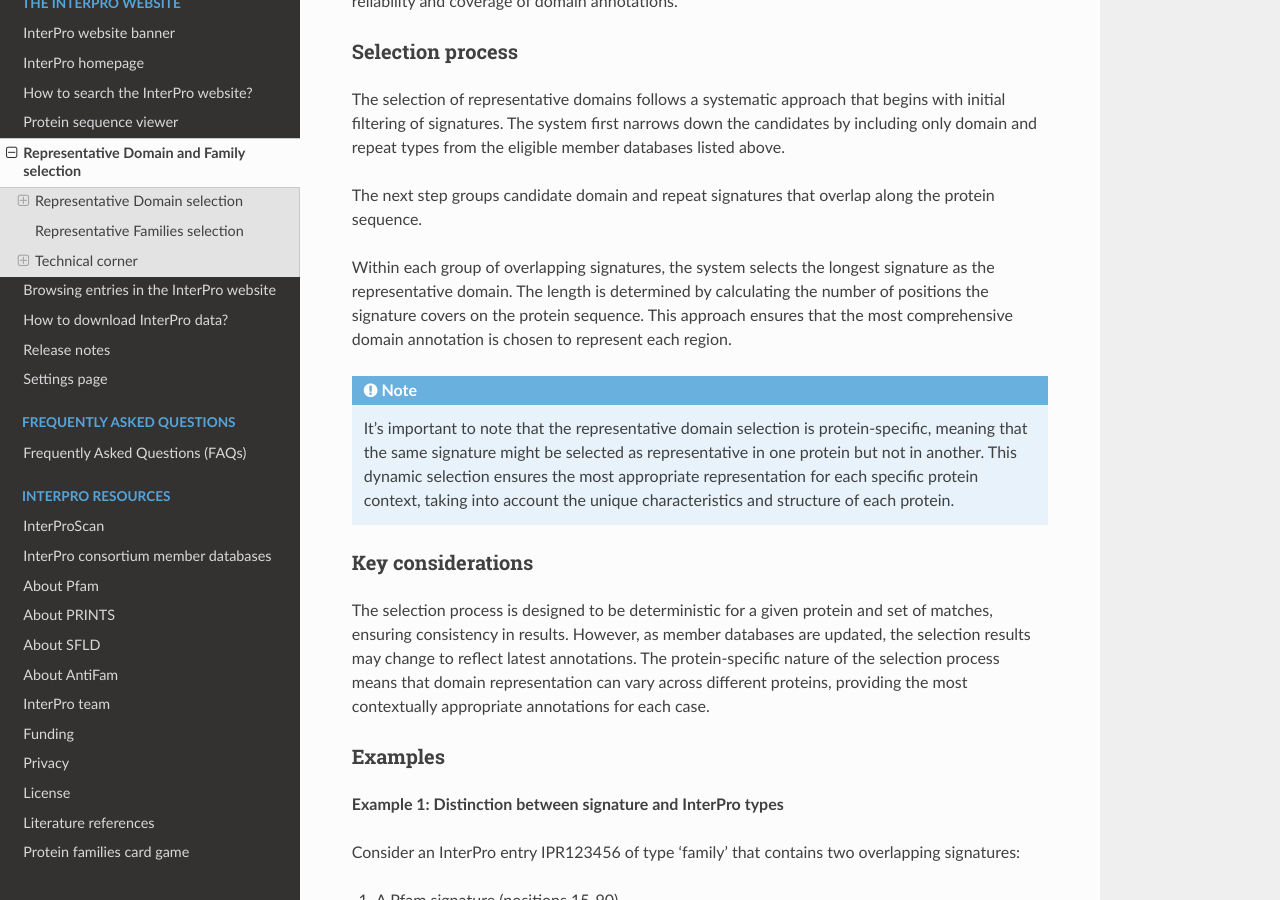
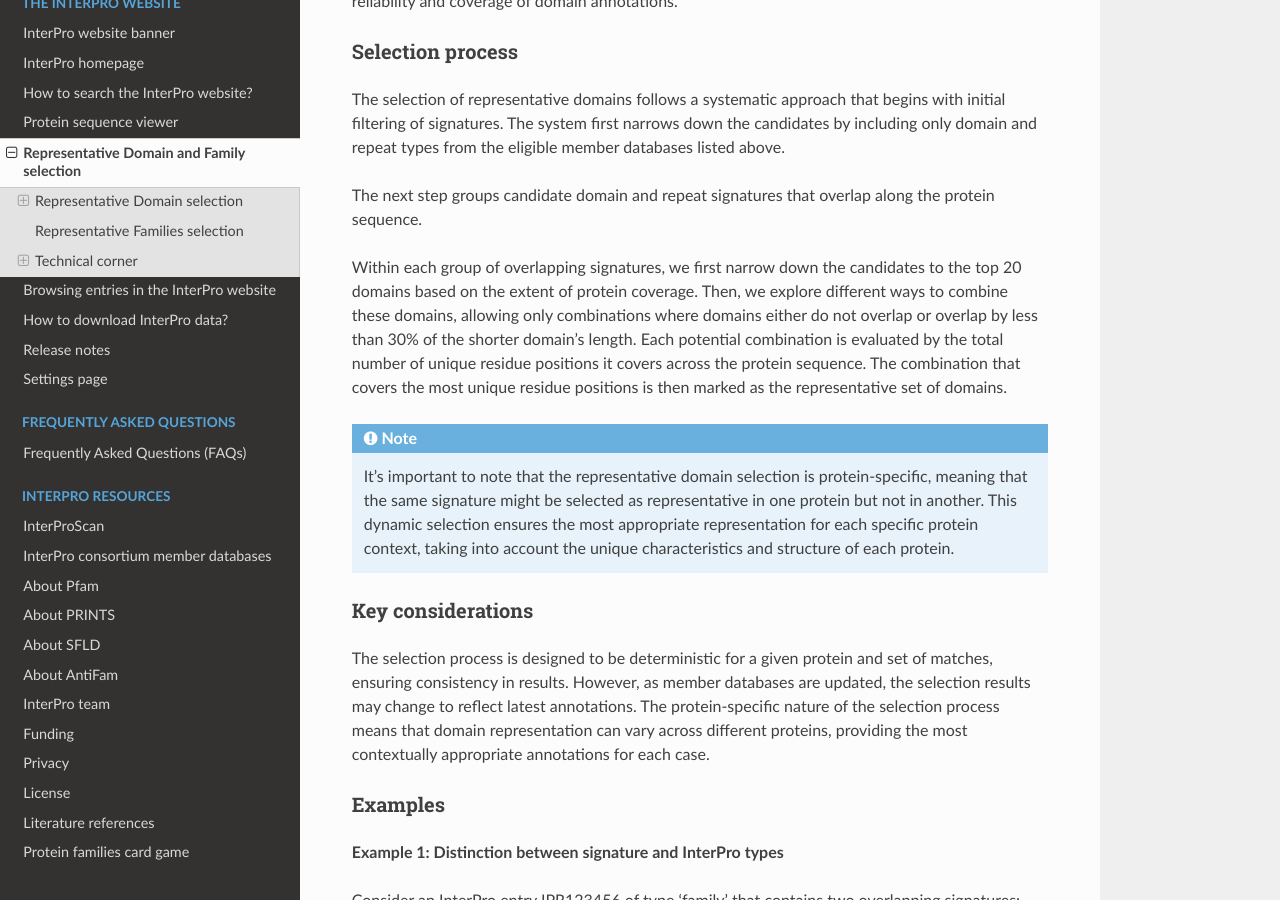
Before and after one commit to ProteinsWebTeam/interpro-docs, a Sphinx documentation site: the page built from docs/represent_dom.rst, in a window 1280 px wide and 900 px high, scrolled down 662 px. Built offline with Sphinx 7.4.7 and the Read the Docs theme 3.1.0, drawn with Linux system fonts in a browser that asks for light colours.

Commit message:
Update docs/represent_dom.rst
Co-authored-by: Matthias Blum <mat.blum@gmail.com>

```diff
--- a/docs/represent_dom.rst
+++ b/docs/represent_dom.rst
@@ -20,7 +20,7 @@ The selection of representative domains follows a systematic approach that begin
 
 The next step groups candidate domain and repeat signatures that overlap along the protein sequence.
 
-Within each group of overlapping signatures, the system selects the longest signature as the representative domain. The length is determined by calculating the number of positions the signature covers on the protein sequence. This approach ensures that the most comprehensive domain annotation is chosen to represent each region.
+Within each group of overlapping signatures, we first narrow down the candidates to the top 20 domains based on the extent of protein coverage. Then, we explore different ways to combine these domains, allowing only combinations where domains either do not overlap or overlap by less than 30% of the shorter domain’s length. Each potential combination is evaluated by the total number of unique residue positions it covers across the protein sequence. The combination that covers the most unique residue positions is then marked as the representative set of domains.
 
 .. note::
     It's important to note that the representative domain selection is protein-specific, meaning that the same signature might be selected as representative in one protein but not in another. This dynamic selection ensures the most appropriate representation for each specific protein context, taking into account the unique characteristics and structure of each protein.
```
